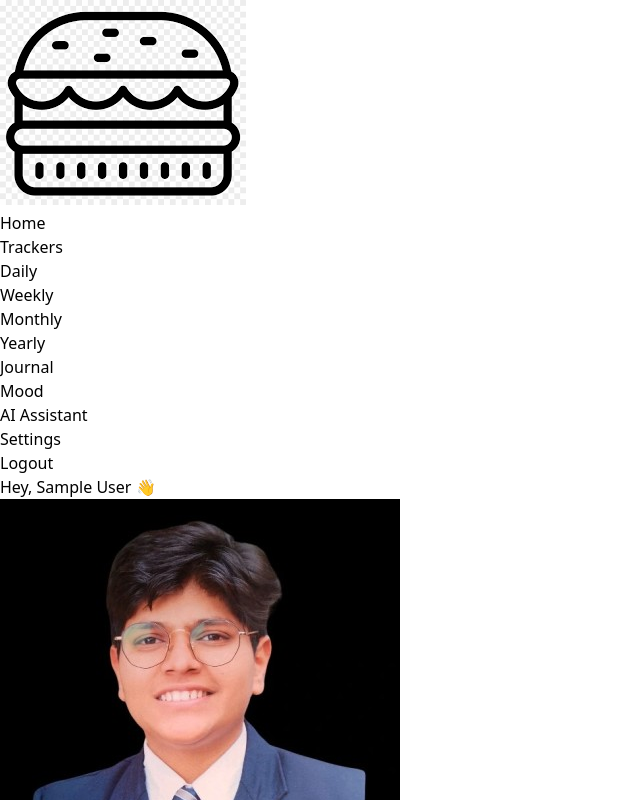
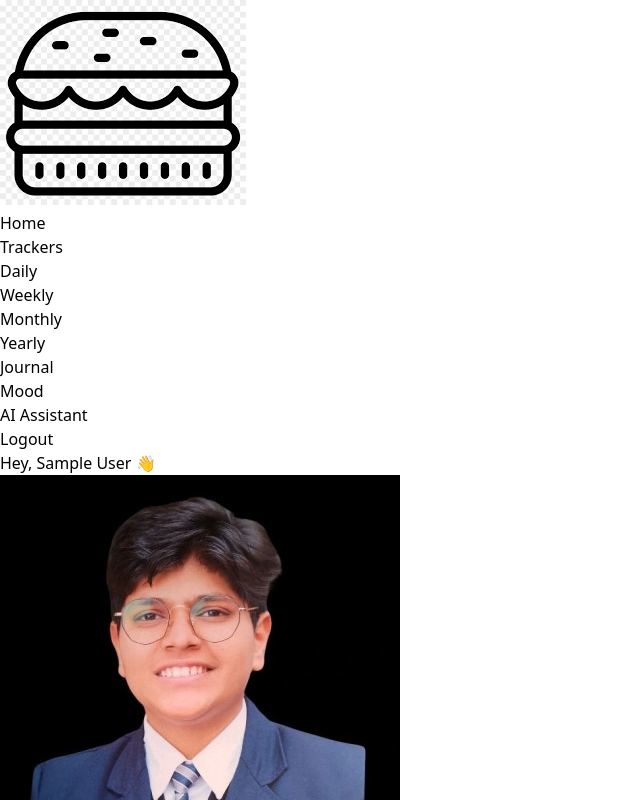
Before and after one commit to JeffTunner/Student-Productivity-Tracker, a React (Vite) app: page /dashboard in a window 1280 px wide. Shown: the top 800 px of the page, without its empty margins (0-640 px from the left). Built offline with nearby package versions, Linux system fonts and the light colour scheme; no server answers; sample sign-in values are in the browser's storage.

Commit message:
Day 40- Removed settings from sidebar

```diff
--- a/src/components/dashboard/Sidebar.jsx
+++ b/src/components/dashboard/Sidebar.jsx
@@ -53,10 +53,10 @@ function Sidebar({ isOpen, setIsOpen}) {
                     <Link to="/dashboard/ai">AI Assistant</Link>
                 </li>
 
-                <li className={`p-3 rounded-lg border-2 border-black shadow-[3px_3px_0px_black] hover:bg-gray-100 cursor-pointer transition
+               { /*<li className={`p-3 rounded-lg border-2 border-black shadow-[3px_3px_0px_black] hover:bg-gray-100 cursor-pointer transition
             ${location.pathname === '/dashboard/settings' ? ' bg-gray-200' : 'bg-white'}`}>
                     <Link to="/dashboard/settings">Settings</Link>
-                </li>
+                </li>*/}
 
             </ul>
             </div>
--- a/src/components/tracker/Greeting.jsx
+++ b/src/components/tracker/Greeting.jsx
@@ -13,6 +13,7 @@ function Greeting() {
                 setUsername("Guest");
             }
         });
+        return () => unsubscribe();
     },[]);
 
 
```
